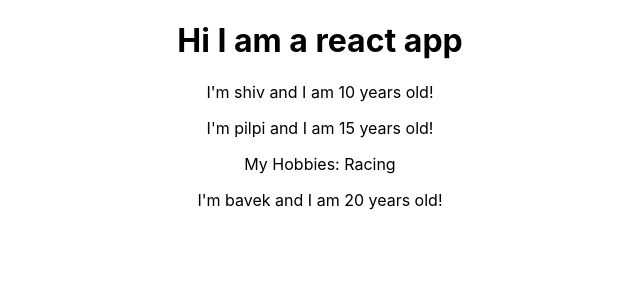
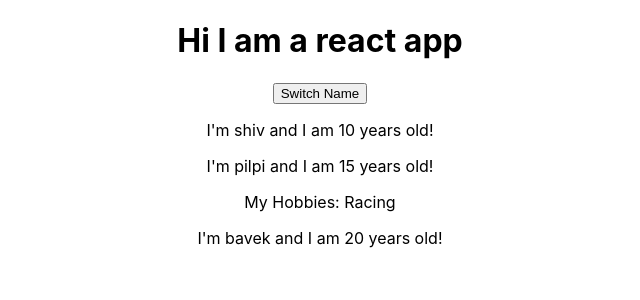
Before and after one commit to shivdotpy/react-complete-guide, a React (Create React App) app: page / in a window 1280 px wide. Shown: the top 300 px of the page, without its empty margins (320-960 px from the left). Built offline with nearby package versions, Linux system fonts and the light colour scheme.

Commit message:
39 Handling events

```diff
--- a/src/App.js
+++ b/src/App.js
@@ -23,10 +23,15 @@
 
   }
 
+  switchNameHandler  = () => {
+    console.log('was clicked!')
+  }
+
   render() {
     return (
       <div className="App">
         <h1>Hi I am a react app</h1>
+        <button onClick={this.switchNameHandler}>Switch Name</button>
         <Person name={this.state.persons[0].name} age={this.state.persons[0].age}></Person>
         <Person name={this.state.persons[1].name} age={this.state.persons[1].age}>My Hobbies: Racing</Person>
         <Person name={this.state.persons[2].name} age={this.state.persons[2].age}></Person>
```
